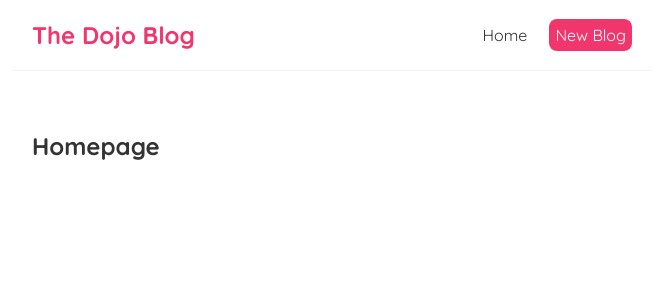
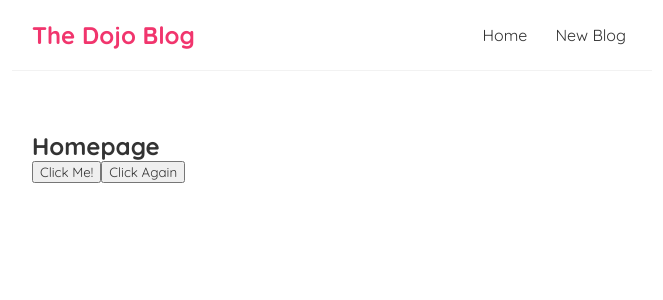
Before and after one commit to afiqhafizuddin/react-learn, a React (Create React App) app: page / in a window 1280 px wide. Shown: the top 300 px of the page, without its empty margins (308-971 px from the left). Built offline with nearby package versions, Linux system fonts and the light colour scheme.

Commit message:
handle clicking event using onClick methods

```diff
--- a/src/Home.js
+++ b/src/Home.js
@@ -1,7 +1,16 @@
 const Home = () => {
+  const handleClick = () => {
+    console.log("hello, ninjas");
+  };
+
+  const clickAgain = (name) => {
+    console.log(`hello ${name}`);
+  };
   return (
     <div className="home">
       <h2>Homepage</h2>
+      <button onClick={handleClick}>Click Me!</button>
+      <button onClick={() => clickAgain("afiq")}>Click Again</button>
     </div>
   );
 };
--- a/src/NavBar.js
+++ b/src/NavBar.js
@@ -4,16 +4,7 @@ const Navbar = () => {
       <h1>The Dojo Blog</h1>
       <div className="links">
         <a href="/">Home</a>
-        <a
-          href="/create"
-          style={{
-            color: "white",
-            backgroundColor: "#f1356d",
-            borderRadius: "8px",
-          }}
-        >
-          New Blog
-        </a>
+        <a href="/create">New Blog</a>
       </div>
     </nav>
   );
```
